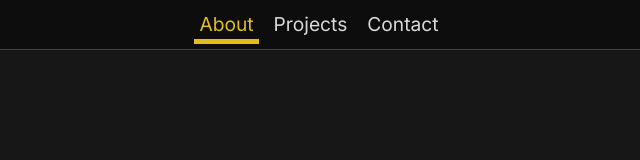
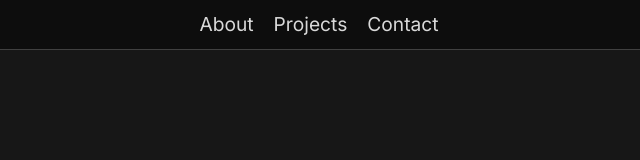
Before and after one commit to pv-230/portfolio, a React (Vite) app: page / in a window 1280 px wide. Shown: the top 160 px of the page, without its empty margins (321-961 px from the left). Built offline with nearby package versions, Linux system fonts and the light colour scheme.

Commit message:
Disable IntersectionObserver code temporarily

```diff
--- a/src/components/app.jsx
+++ b/src/components/app.jsx
@@ -23,7 +23,7 @@ const StyledMain = styled.main`
 //-------------------------------------------------------------------------------------------------
 
 function App() {
-  const [currentSection, setCurrentSection] = useState('about');
+  const [currentSection, setCurrentSection] = useState(null);
 
   const aboutRef = useRef(null);
   const projectsRef = useRef(null);
@@ -59,9 +59,9 @@ function App() {
       { threshold: 0.5 }
     );
 
-    observer.observe(aboutRef.current);
-    observer.observe(projectsRef.current);
-    observer.observe(contactRef.current);
+    // observer.observe(aboutRef.current);
+    // observer.observe(projectsRef.current);
+    // observer.observe(contactRef.current);
   }, []);
 
   return (
```
